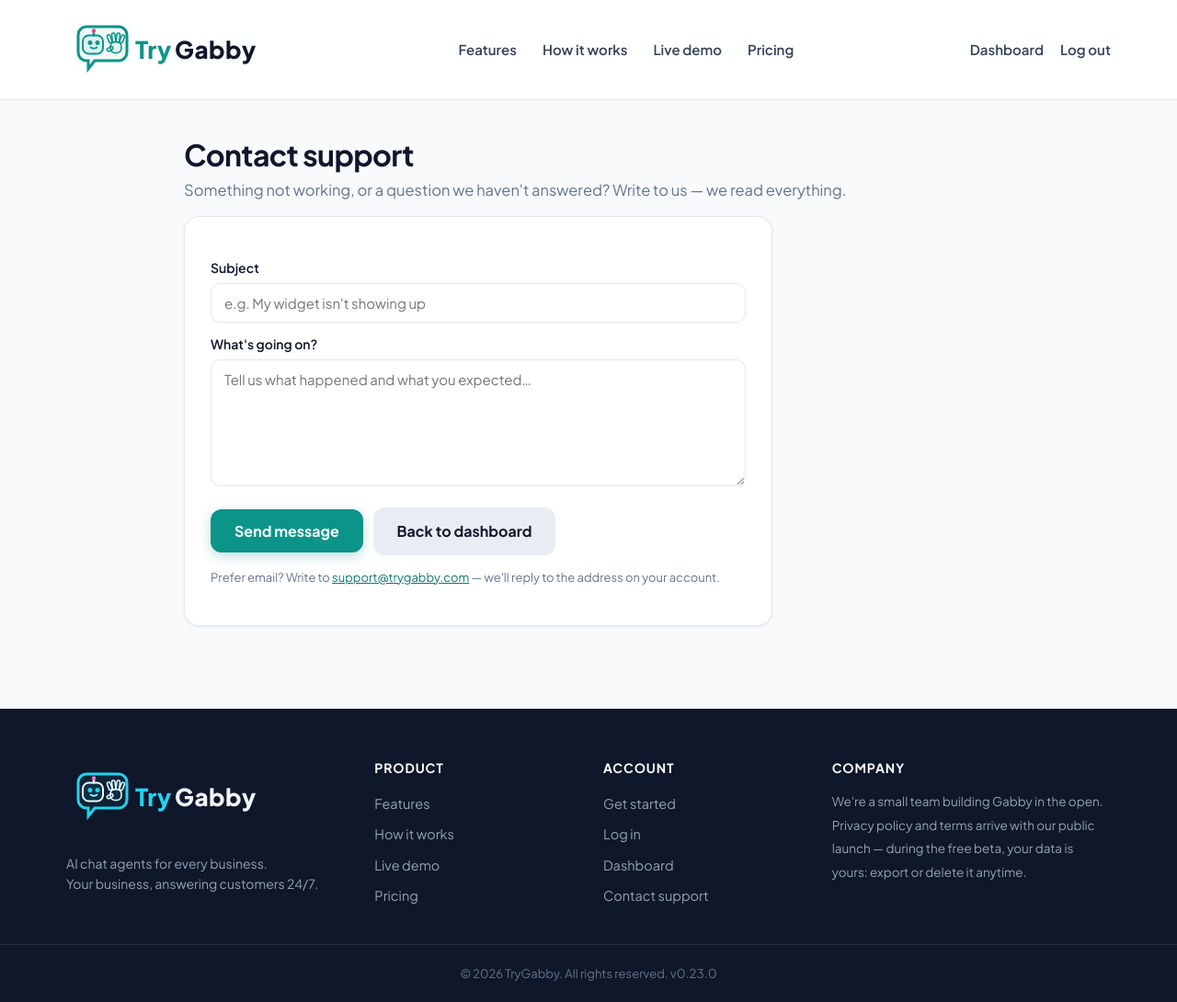
After one commit to forslund2k/gabby, a Flask app: page /support in a window 1280 px wide. The commit adds this page. Shown: the whole page at 92% size. Run offline with Flask 3, Linux system fonts and the light colour scheme; the visitor is signed in with stand-in values (Sample User, id 1).

Commit message:
Add files via upload

```diff
--- a/templates/base.html
+++ b/templates/base.html
@@ -117,6 +117,7 @@
       <a href="/signup">Get started</a>
       <a href="/login">Log in</a>
       <a href="/dashboard">Dashboard</a>
+      <a href="/support">Contact support</a>
     </div>
     <div class="footer-col">
       <h4>Company</h4>
--- a/templates/dashboard.html
+++ b/templates/dashboard.html
@@ -3,7 +3,10 @@
 {% block content %}
 <div class="row" style="justify-content:space-between; margin-bottom:16px;">
   <h1 style="margin:0;">Your agents</h1>
-  <a class="btn" href="/agents/new">+ New agent</a>
+  <div class="row" style="gap:8px;">
+    <a class="btn secondary" href="/support">Contact support</a>
+    <a class="btn" href="/agents/new">+ New agent</a>
+  </div>
 </div>
 {% if demo_mode %}
   <p><span class="badge">DEMO MODE</span> <span class="muted">No API key set — replies are keyword-based. Add GABBY_API_KEY for a real LLM.</span></p>
--- /dev/null
+++ b/templates/support.html
@@ -0,0 +1,20 @@
+{% extends "base.html" %}
+{% block title %}Contact support{% endblock %}
+{% block content %}
+<h1 style="margin-bottom:6px;">Contact support</h1>
+<p class="lead" style="margin-top:0;">Something not working, or a question we haven't answered? Write to us — we read everything.</p>
+
+<div class="card form-section" style="max-width:640px;">
+  <form method="post">
+    <label>Subject</label>
+    <input type="text" name="subject" maxlength="120" required placeholder="e.g. My widget isn't showing up">
+    <label style="margin-top:12px;">What's going on?</label>
+    <textarea name="message" rows="6" maxlength="4000" required placeholder="Tell us what happened and what you expected…" style="width:100%;"></textarea>
+    <p style="margin-top:16px;">
+      <button class="btn" type="submit">Send message</button>
+      <a class="btn secondary" href="/dashboard" style="margin-left:8px;">Back to dashboard</a>
+    </p>
+  </form>
+  <p class="muted" style="font-size:13px;">Prefer email? Write to <a href="mailto:support@trygabby.com">support@trygabby.com</a> — we'll reply to the address on your account.</p>
+</div>
+{% endblock %}
```
